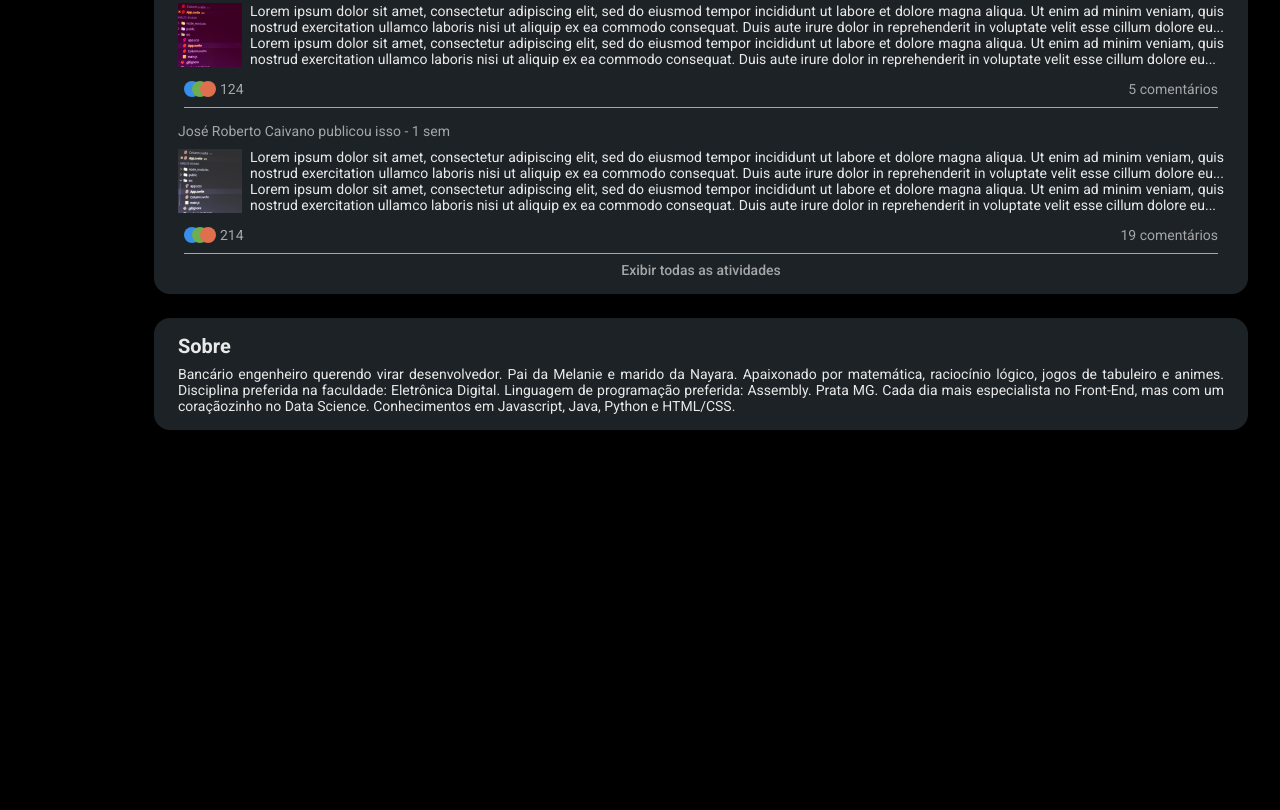
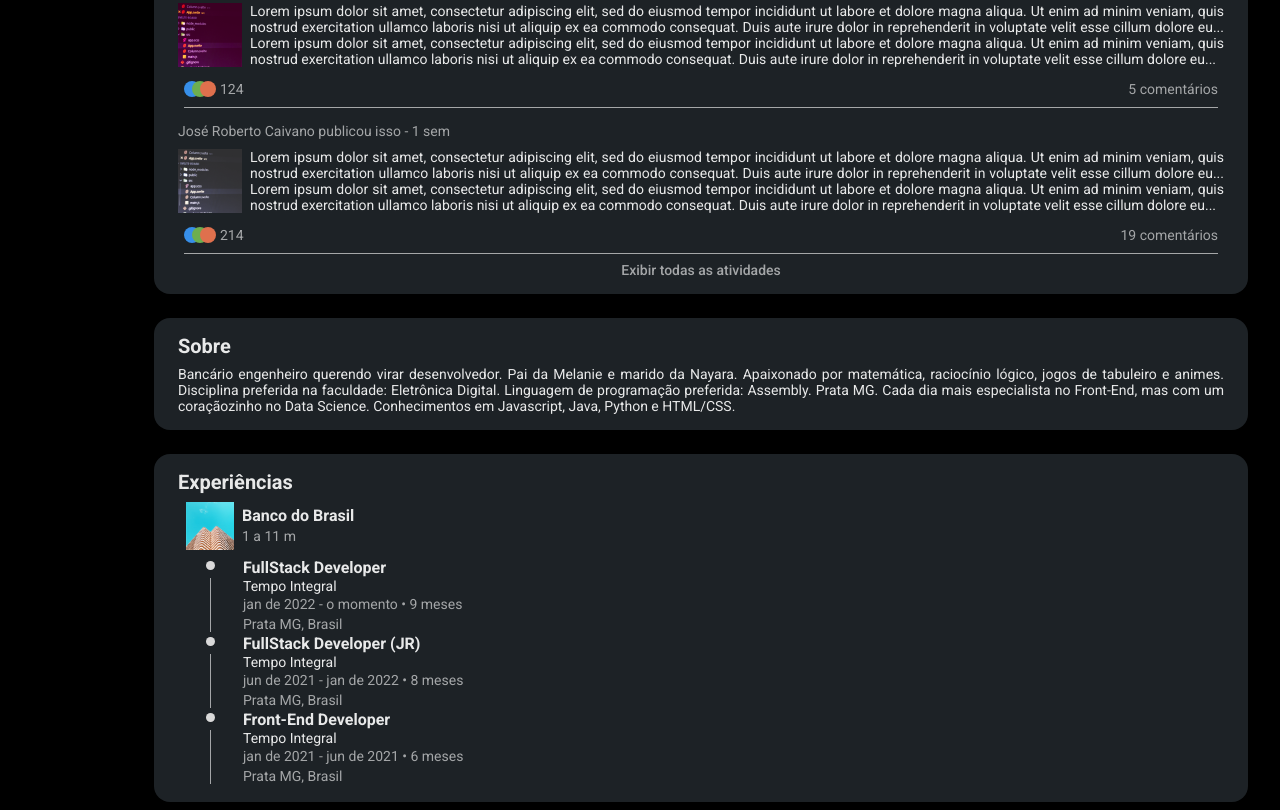
Before and after one commit to zecaivano/07-Days-of-Code---Nat-lia-Dev, a plain HTML site: page index.html in a window 1280 px wide. Shown: the part 1027-1837 px from the top of the page. Before the commit the page ends 1465 px from the top, so only its background shows below. Drawn offline with Linux system fonts and the light colour scheme.

Commit message:
Quinto dia - Experiência

```diff
--- a/css/style.css
+++ b/css/style.css
@@ -207,3 +207,17 @@ body {
     text-align: justify;
     margin-top: 8px;
 }
+
+.experiencias__empresa {
+    font-size: 16px;
+    font-weight: 600;
+    line-height: 20px;
+}
+
+.cargo{
+    margin-left: 70px;
+}
+
+.timeline {
+    margin: 0 28px;
+}
--- a/index.html
+++ b/index.html
@@ -57,7 +57,7 @@
                 <div class="card__container">
                     <h3 class="card__h3">Prata, MG - Brasil</h3>
                     <ul>
-                        <li class="card__contato"><a href="#" class="card__contato-link">Informações de contato</a></li>
+                        <li class="card__contato"><a href="#" class="card__contato-link">• Informações de contato</a></li>
                     </ul>
                 </div>
                 <div class="card__container">
@@ -160,5 +160,42 @@
 
             Linguagem de programação preferida: Assembly. Prata MG. Cada dia mais especialista no Front-End, mas com um coraçãozinho no Data Science. Conhecimentos em Javascript, Java, Python e HTML/CSS.</p>
     </section>
+    <section class="card card__destaques">
+        <h2 class="destaques">Experiências</h2>
+        <div class="wrapper__empresa">
+            <img src="img/empresa-foto.png" alt="Edificio da empresa" class="card__empresa">
+            <div>
+               <h2 class="experiencias__empresa">Banco do Brasil</h2>
+                <p class="card__h3">1 a 11 m</p>
+            </div>
+        </div>
+        <div class="wrapper__empresa">
+            <img src="img/detalhe-timeline.svg" alt="#" class="timeline">
+            <div>
+                <h3 class="experiencias__empresa">FullStack Developer</h3>
+                <p class="tipo-emprego">Tempo Integral</p>
+                <p class="card__h3">jan de 2022 - o momento • 9 meses</p>
+                <p class="card__h3">Prata MG, Brasil</p>
+            </div>
+        </div>
+        <div class="wrapper__empresa">
+            <img src="img/detalhe-timeline.svg" alt="#" class="timeline">
+            <div>
+                <h3 class="experiencias__empresa">FullStack Developer (JR)</h3>
+                <p class="tipo-emprego">Tempo Integral</p>
+                <p class="card__h3">jun de 2021 - jan de 2022 • 8 meses</p>
+                <p class="card__h3">Prata MG, Brasil</p>
+            </div>
+        </div>
+        <div class="wrapper__empresa">
+            <img src="img/detalhe-timeline.svg" alt="#" class="timeline">
+            <div>
+                <h3 class="experiencias__empresa">Front-End Developer</h3>
+                <p class="tipo-emprego">Tempo Integral</p>
+                <p class="card__h3">jan de 2021 - jun de 2021 • 6 meses</p>
+                <p class="card__h3">Prata MG, Brasil</p>
+            </div>
+        </div>
+    </section>
 </body>
 </html>
```
Also changed, not shown: img/detalhe-timeline.svg (added), img/empresa-foto.png (added).
